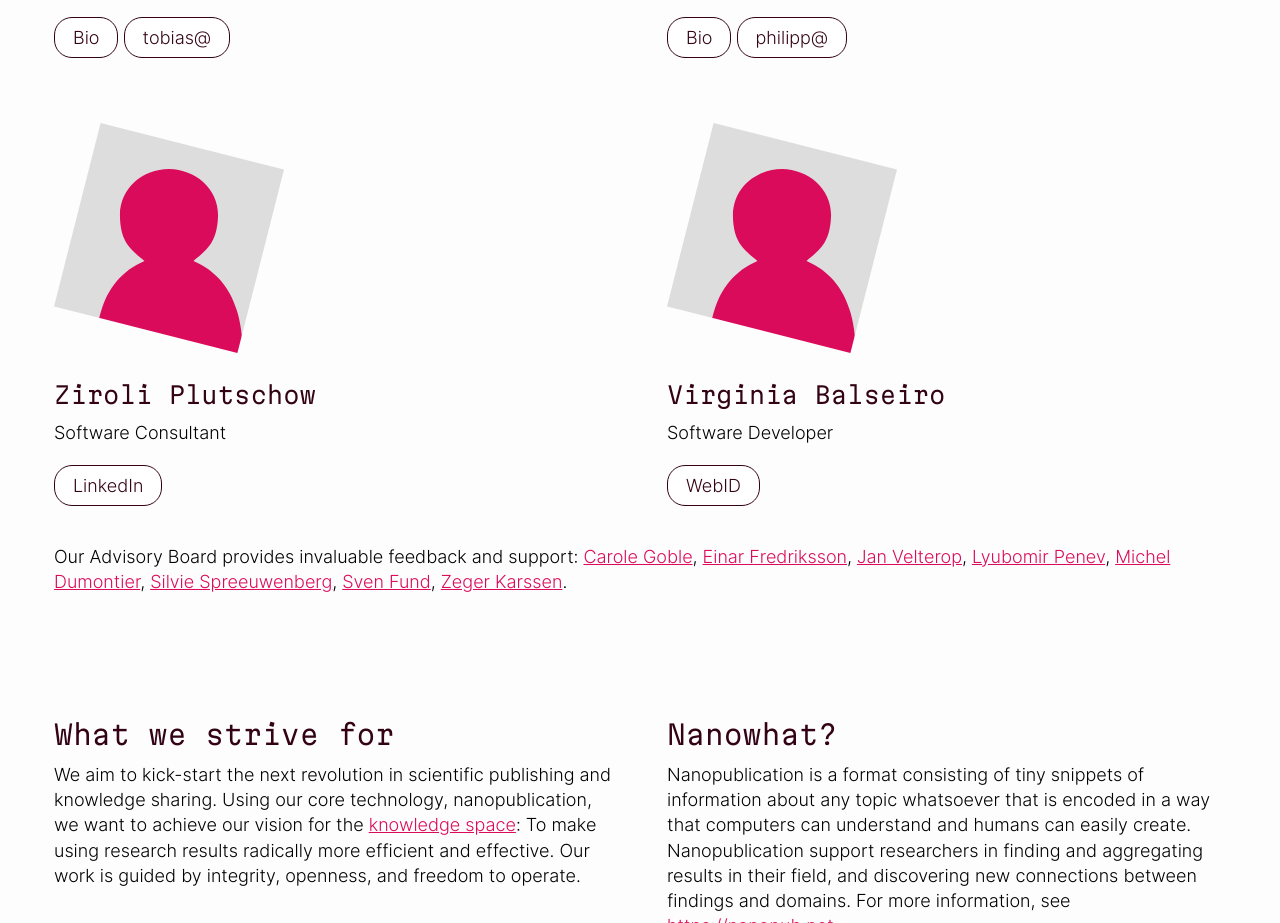
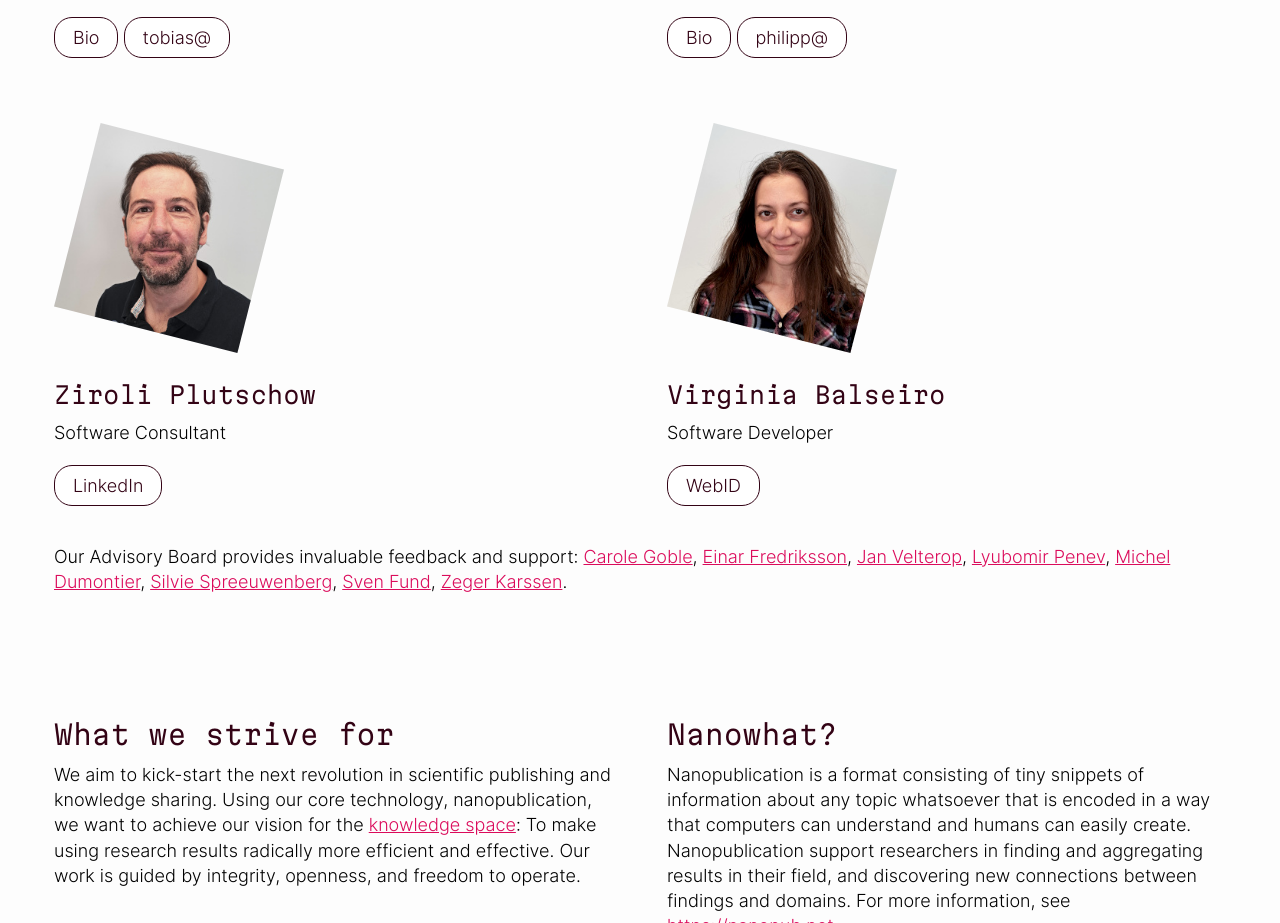
Before and after one commit to knowledgepixels/knowledgepixels.github.io, a plain HTML site: page index.html in a window 1280 px wide. Shown: the part 1724-2647 px from the top of the page. Drawn offline with Linux system fonts and the light colour scheme.

Commit message:
Add team photos

```diff
--- a/index.html
+++ b/index.html
@@ -120,7 +120,7 @@ We provide a managed service, called Nanodash, to publish scientific findings in
 
 <column>
 <div class="portrait">
-<img src="assets/img/person.svg" width=230px" alt="Ziroli Plutschow" />
+<img src="assets/img/ziroli.jpg" width=230px" alt="Ziroli Plutschow" />
 </div>
 <h3>Ziroli Plutschow</h3>
 <p>Software Consultant</p>
@@ -131,7 +131,7 @@ We provide a managed service, called Nanodash, to publish scientific findings in
 
 <column>
 <div class="portrait">
-<img src="assets/img/person.svg" width=230px" alt="coming soon" />
+<img src="assets/img/virginia.jpg" width=230px" alt="coming soon" />
 </div>
 <h3>Virginia Balseiro</h3>
 <p>Software Developer</p>
```
Also changed, not shown: assets/img/virginia.jpg (added), assets/img/ziroli.jpg (added).
